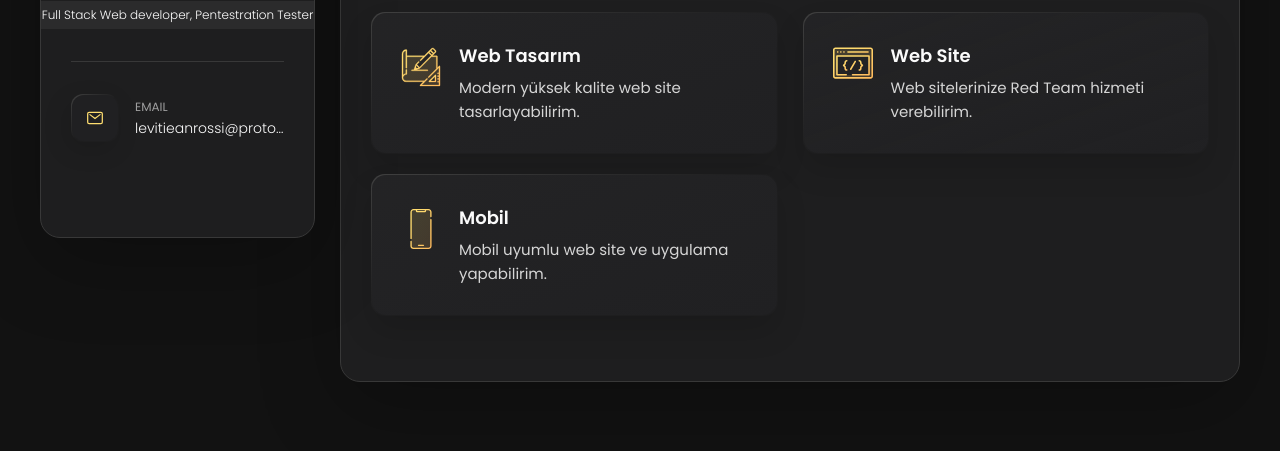
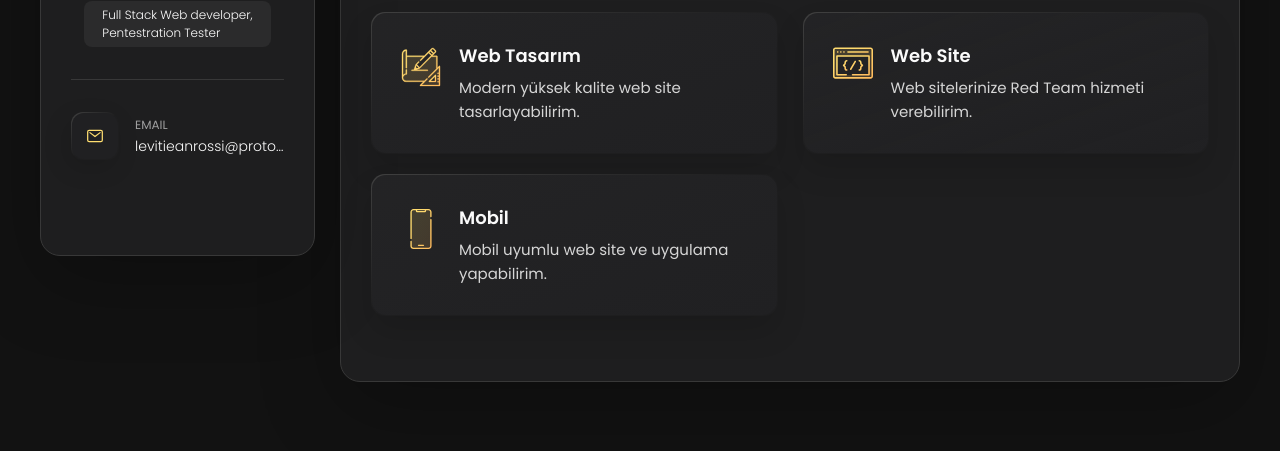
Before and after one commit to YourAnonCaesar/youranoncaesar.github.io, a plain HTML site: page index.html in a window 1280 px wide. Shown: the part 349-800 px from the top of the page. Drawn offline with nearby package versions, Linux system fonts and the light colour scheme.

Commit message:
Update index.html

```diff
--- a/index.html
+++ b/index.html
@@ -36,7 +36,7 @@
         <div class="info-content">
           <h1 class="name" title="Caesar">Caesar</h1>
 
-          <p class="title">Full Stack Web developer, Pentestration Tester</p>
+          <p class="title">Full Stack Web developer,<br> Pentestration Tester</p>
         </div>
 
         <button class="info_more-btn" data-sidebar-btn>
```
